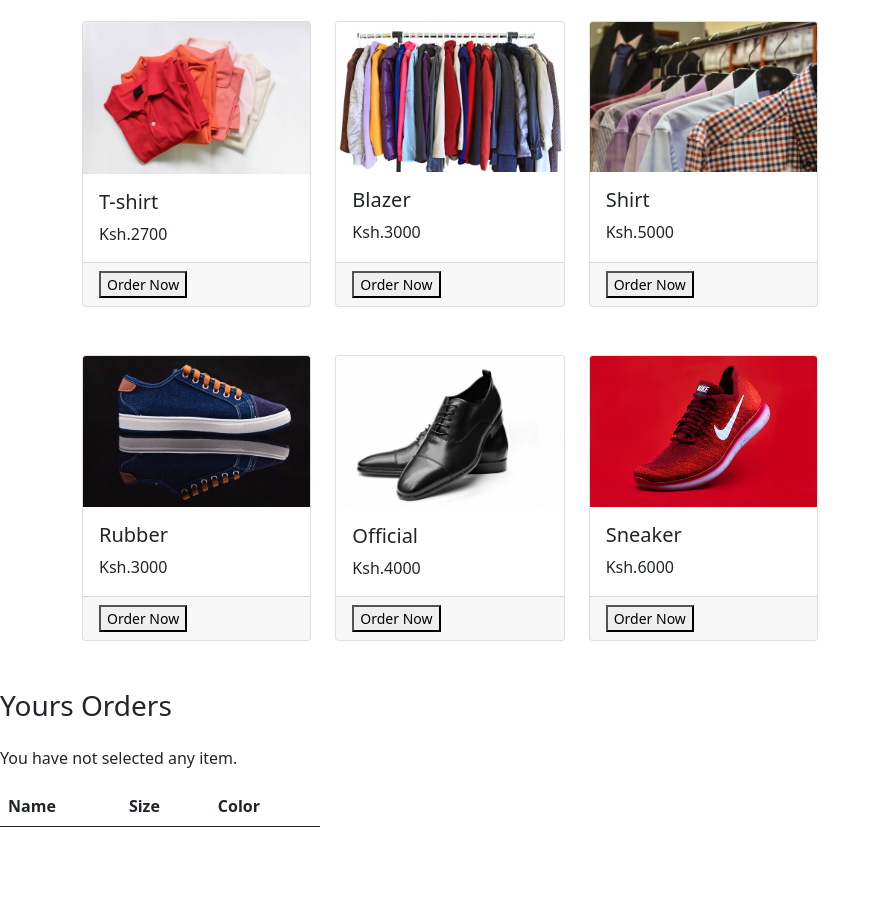
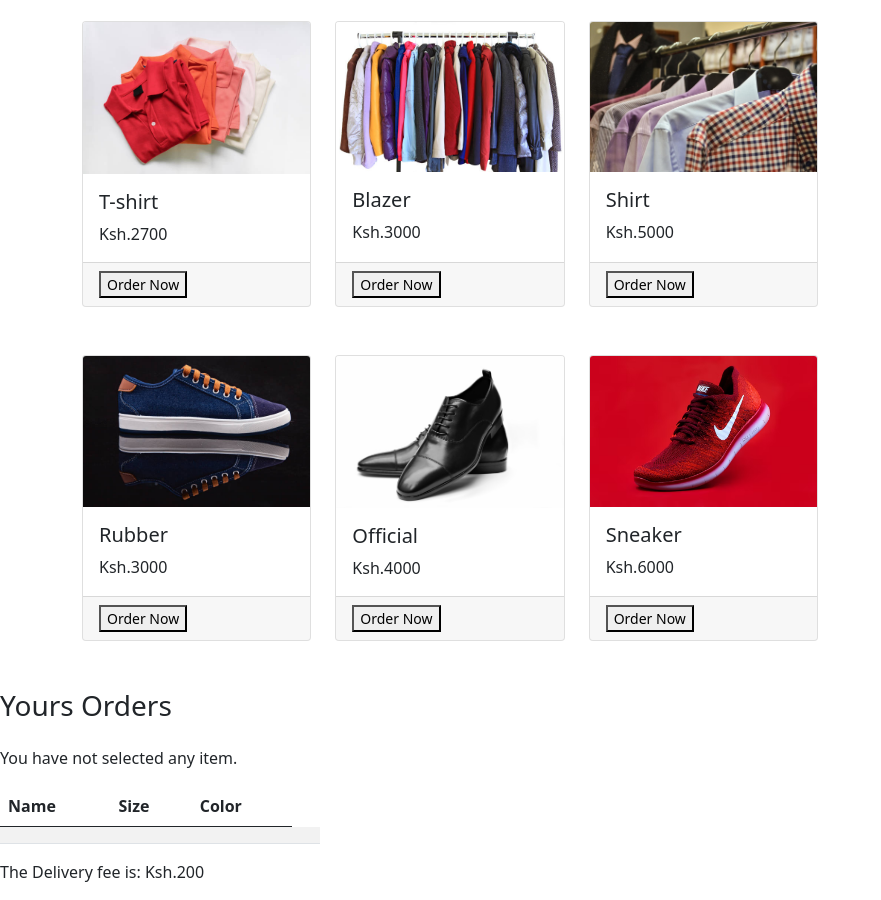
Before and after one commit to Nicholas-Kimutai/Advent-Fashion-Collection, a plain HTML site: page mens.html in a window 1280 px wide. Shown: the part 131-1031 px from the top of the page, without its empty margins (0-881 px from the left). Before the commit the page ends 974 px from the top, so only its background shows below. Drawn offline with nearby package versions, Linux system fonts and the light colour scheme; a script that the page names is missing.

Commit message:
chore:add section

```diff
--- a/mens.html
+++ b/mens.html
@@ -118,7 +118,17 @@
                 <th scope="col">Color</th>
               </tr>
             </thead>
-
+            <tbody id="total-orders">
+              <tr>
+                <td id="menname"></td>
+                <td id="mensize"></td>
+                <td id="mencolor"></td>
+                <td id="menprice"></td>
+              </tr>
+            </tbody>
+          </table>
+          <p id="mentotalprice"></p>
+          <p id="deliveryfee">The Delivery fee is: Ksh.200</p>
         </div>
       </div>
 
```
